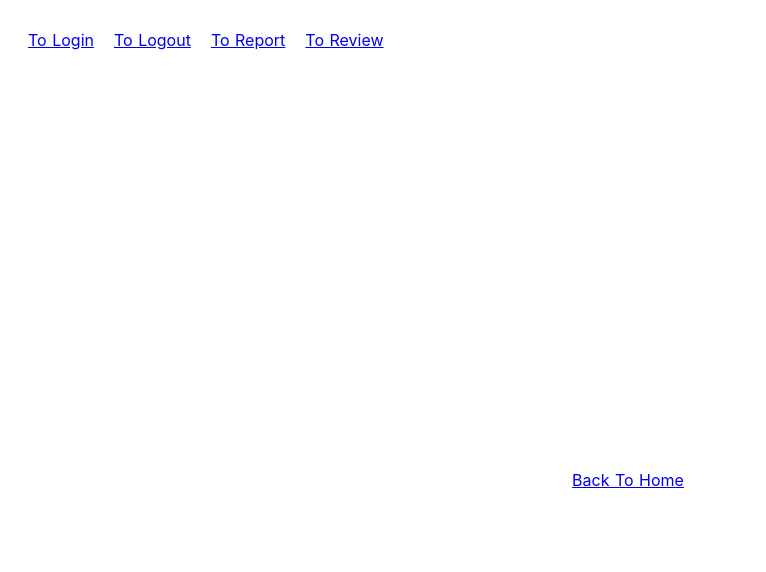
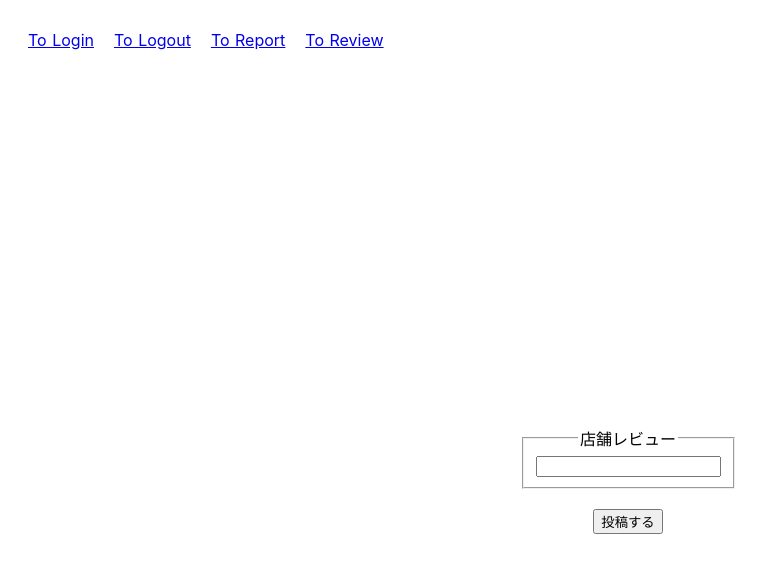
Before and after one commit to kanade0404/bita-hackathon-client, a Nuxt app: page /report in a window 1280 px wide. Shown: the top 572 px of the page, without its empty margins (12-778 px from the left). Built offline with nearby package versions, Linux system fonts and the light colour scheme.

Commit message:
add: reportページ実装

```diff
--- a/pages/report.vue
+++ b/pages/report.vue
@@ -1,7 +1,17 @@
 <template>
-  <div class="container">
-    <NuxtLink to="/">Back To Home</NuxtLink>
-  </div>
+  <main class="report">
+    <div class="container">
+      <form action="" method="post">
+        <fieldset class="reviewForm">
+          <legend>店舗レビュー</legend>
+          <input type="textarea" name="content" value="" />
+        </fieldset>
+        <input type="hidden" name="userId" value="" />
+        <input type="hidden" name="reviewId" value="" />
+        <button type="submit">投稿する</button>
+      </form>
+    </div>
+  </main>
 </template>
 
 <script>
@@ -17,4 +27,8 @@ export default {}
   align-items: center;
   text-align: center;
 }
+
+.reviewForm {
+  margin-bottom: 20px;
+}
 </style>
```
